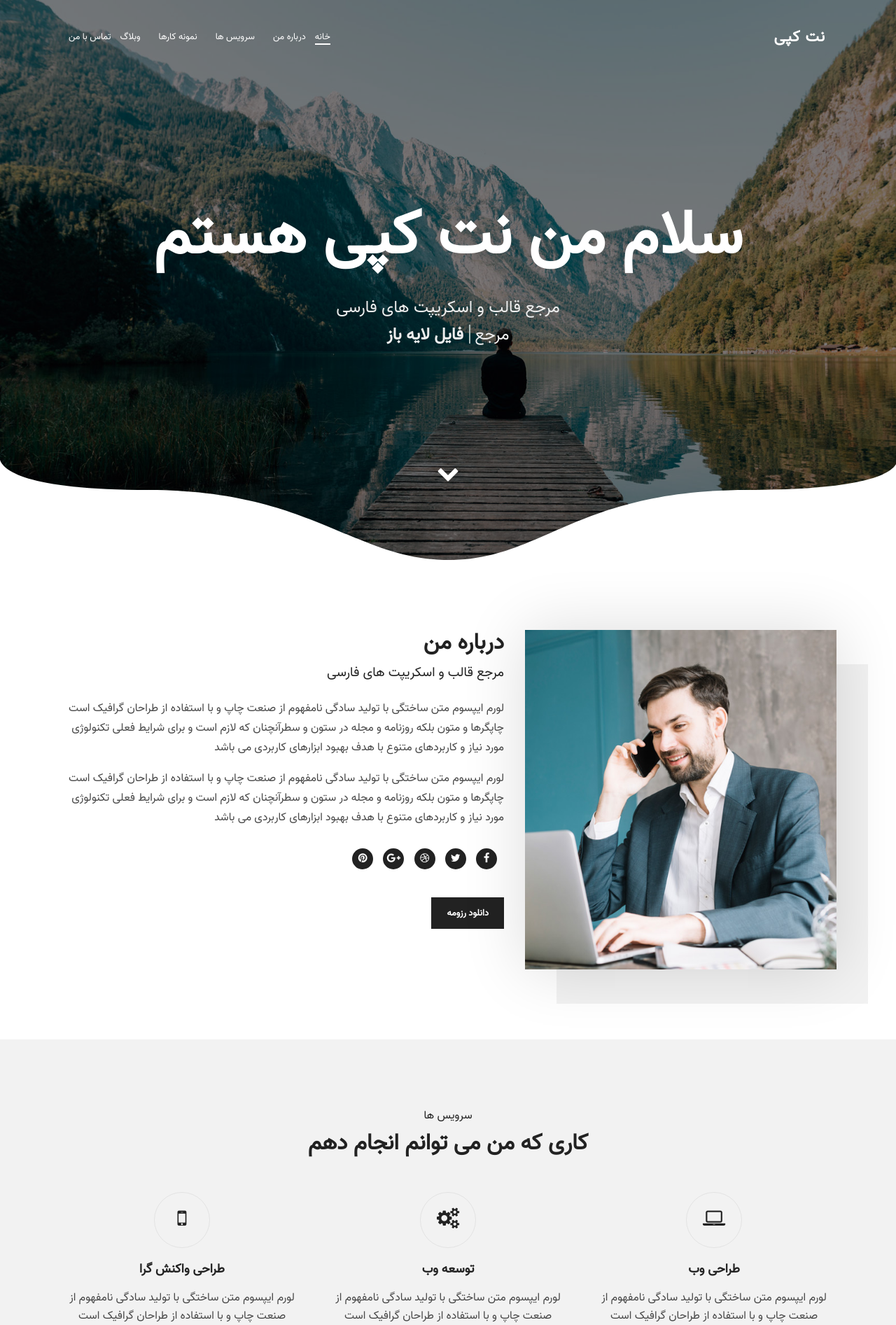
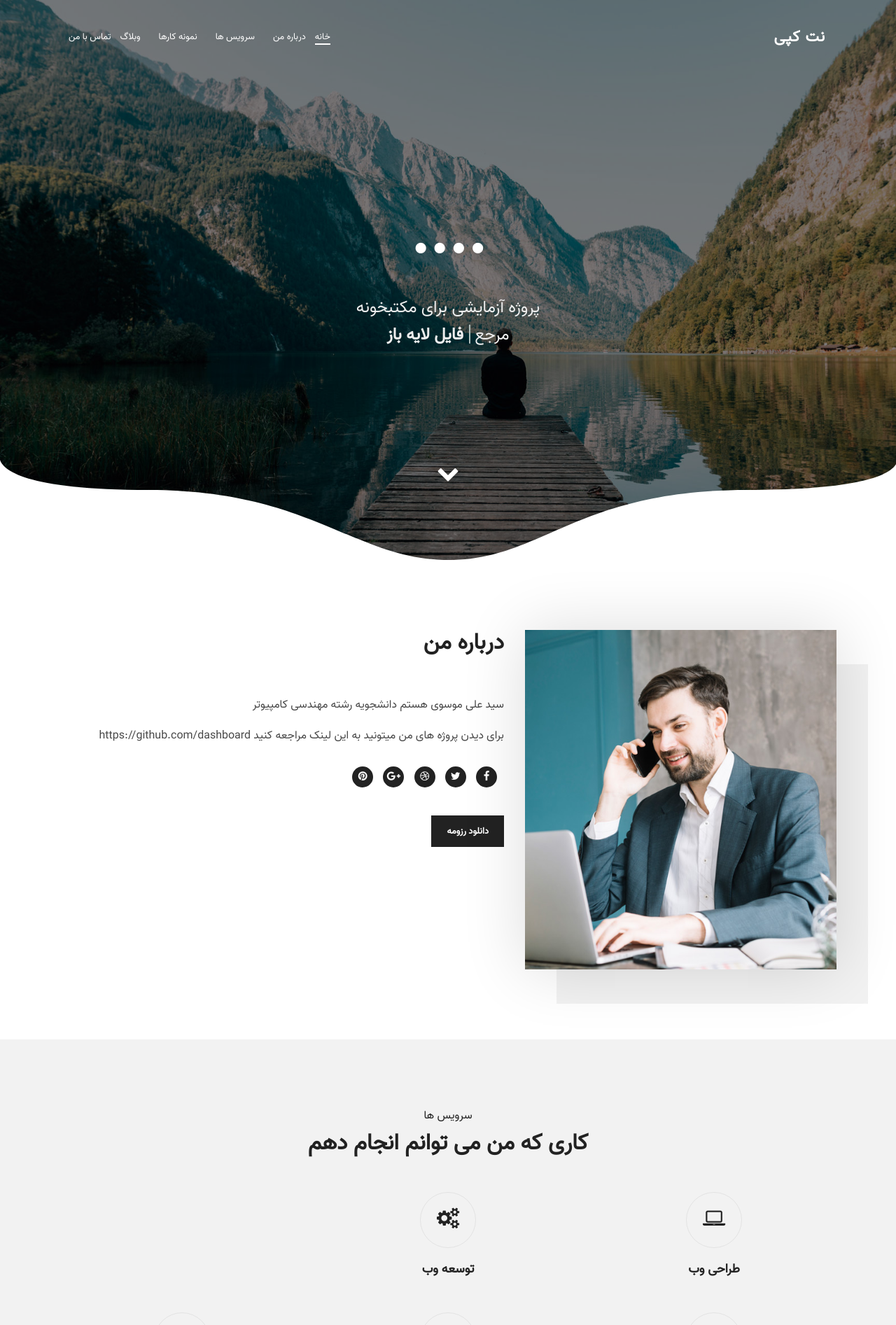
Before and after one commit to alimoosavi2006/Building-a-Resume-Website-with-Django-Maktabkhooneh-Exercise-, a Django app: page / in a window 1280 px wide. Shown: the top 1893 px of the page at 70% size. Run offline with Django 5.2, Linux system fonts and the light colour scheme; some libraries are stand-ins or nearby versions.

Commit message:
Extras
Remove extra items and make changes

```diff
--- a/templates/APP/index.html
+++ b/templates/APP/index.html
@@ -86,9 +86,9 @@
         data-stellar-background-ratio=".7" data-scroll-index="0">
         <!--Banner Content-->
         <div class="banner-caption">
-            <h1>سلام من نت کپی هستم</h1>
+            <h1>....</h1>
             <p class="cd-headline clip mt-30">
-                <span>مرجع قالب و اسکریپت های فارسی</span><br>
+                <span>پروژه آزمایشی برای مکتبخونه</span><br>
                 <span class="blc">مرجع</span>
                 <span class="cd-words-wrapper">
                     <b class="is-visible">قالب فارسی</b>
@@ -124,14 +124,16 @@
                     <div class="about-content">
                         <div class="about-heading">
                             <h2>درباره من</h2>
-                            <span>مرجع قالب و اسکریپت های فارسی</span>
+                            <span></span>
                         </div>
-                        <p>لورم ایپسوم متن ساختگی با تولید سادگی نامفهوم از صنعت چاپ و با استفاده از طراحان گرافیک است
-                            چاپگرها و متون بلکه روزنامه و مجله در ستون و سطرآنچنان که لازم است و برای شرایط فعلی
-                            تکنولوژی مورد نیاز و کاربردهای متنوع با هدف بهبود ابزارهای کاربردی می باشد </p>
-                        <p>لورم ایپسوم متن ساختگی با تولید سادگی نامفهوم از صنعت چاپ و با استفاده از طراحان گرافیک است
-                            چاپگرها و متون بلکه روزنامه و مجله در ستون و سطرآنچنان که لازم است و برای شرایط فعلی
-                            تکنولوژی مورد نیاز و کاربردهای متنوع با هدف بهبود ابزارهای کاربردی می باشد </p>
+                        <p>
+                            سید علی موسوی هستم
+                            دانشجویه رشته مهندسی کامپیوتر
+                        </p>
+                        <p>
+                            برای دیدن پروژه های  من میتونید به این لینک مراجعه کنید
+                            https://github.com/dashboard
+                        </p>
                         <!--About Social Icons-->
                         <div class="social-icons">
                             <a href="#"><i class="fa fa-facebook"></i></a>
@@ -169,8 +171,7 @@
                             <i class="fa fa-laptop"></i>
                         </span>
                         <h4>طراحی وب</h4>
-                        <p>لورم ایپسوم متن ساختگی با تولید سادگی نامفهوم از صنعت چاپ و با استفاده از طراحان گرافیک است
-                        </p>
+
                     </div>
                 </div>
                 <div class="col-md-4">
@@ -180,20 +181,12 @@
                             <i class="fa fa-gears"></i>
                         </span>
                         <h4>توسعه وب</h4>
-                        <p>لورم ایپسوم متن ساختگی با تولید سادگی نامفهوم از صنعت چاپ و با استفاده از طراحان گرافیک است
-                        </p>
+
                     </div>
                 </div>
                 <div class="col-md-4">
                     <!--Service Item-->
-                    <div class="service-item">
-                        <span class="icon">
-                            <i class="fa fa-mobile"></i>
-                        </span>
-                        <h4>طراحی واکنش گرا</h4>
-                        <p>لورم ایپسوم متن ساختگی با تولید سادگی نامفهوم از صنعت چاپ و با استفاده از طراحان گرافیک است
-                        </p>
-                    </div>
+
                 </div>
                 <div class="col-md-4">
                     <!--Service Item-->
@@ -202,8 +195,7 @@
                             <i class="fa fa-rocket"></i>
                         </span>
                         <h4>برندسازی</h4>
-                        <p>لورم ایپسوم متن ساختگی با تولید سادگی نامفهوم از صنعت چاپ و با استفاده از طراحان گرافیک است
-                        </p>
+
                     </div>
                 </div>
                 <div class="col-md-4">
@@ -213,7 +205,6 @@
                             <i class="fa fa-pencil"></i>
                         </span>
                         <h4>طراحی خلاقانه</h4>
-                        <p>لورم ایپسوم متن ساختگی با تولید سادگی نامفهوم از صنعت چاپ و با استفاده از طراحان گرافیک است
                         </p>
                     </div>
                 </div>
@@ -224,7 +215,6 @@
                             <i class="fa fa-support"></i>
                         </span>
                         <h4>پشتیبانی</h4>
-                        <p>لورم ایپسوم متن ساختگی با تولید سادگی نامفهوم از صنعت چاپ و با استفاده از طراحان گرافیک است
                         </p>
                     </div>
                 </div>
@@ -515,50 +505,7 @@
     <!--Blog Section End-->
 
     <!--Testimonials Section Start-->
-    <section class="testimonials pt-100 pb-100"
-        style="background-image: url('{% static 'images/background/testimonials-bg.jpg' %}')">
-        <div class="container">
-            <div class="row">
-                <div class="col-lg-10 offset-lg-1">
-                    <div class="owl-carousel owl-theme text-center">
-                        <!--Testimonials Item-->
-                        <div class="testimonial-item">
-                            <div class="author-img">
-                                <img src="{% static 'images/testimonial/img-1.jpg' %}" alt="">
-                            </div>
-                            <h5>آدام همتی</h5>
-                            <span>کارگردان خلاق</span>
-                            <p>لورم ایپسوم متن ساختگی با تولید سادگی نامفهوم از صنعت چاپ و با استفاده از طراحان گرافیک
-                                است چاپگرها و متون بلکه روزنامه و مجله در ستون و سطرآنچنان که لازم است و برای شرایط فعلی
-                                تکنولوژی مورد نیاز و کاربردهای متنوع با هدف بهبود ابزارهای کاربردی می باشد </p>
-                        </div>
-                        <!--Testimonials Item-->
-                        <div class="testimonial-item">
-                            <div class="author-img">
-                                <img src="{% static 'images/testimonial/img-1.jpg' %}" alt="">
-                            </div>
-                            <h5>آدام همتی</h5>
-                            <span>کارگردان خلاق</span>
-                            <p>لورم ایپسوم متن ساختگی با تولید سادگی نامفهوم از صنعت چاپ و با استفاده از طراحان گرافیک
-                                است چاپگرها و متون بلکه روزنامه و مجله در ستون و سطرآنچنان که لازم است و برای شرایط فعلی
-                                تکنولوژی مورد نیاز و کاربردهای متنوع با هدف بهبود ابزارهای کاربردی می باشد </p>
-                        </div>
-                        <!--Testimonials Item-->
-                        <div class="testimonial-item">
-                            <div class="author-img">
-                                <img src="{% static 'images/testimonial/img-1.jpg' %}" alt="">
-                            </div>
-                            <h5>آدام همتی</h5>
-                            <span>کارگردان خلاق</span>
-                            <p>لورم ایپسوم متن ساختگی با تولید سادگی نامفهوم از صنعت چاپ و با استفاده از طراحان گرافیک
-                                است چاپگرها و متون بلکه روزنامه و مجله در ستون و سطرآنچنان که لازم است و برای شرایط فعلی
-                                تکنولوژی مورد نیاز و کاربردهای متنوع با هدف بهبود ابزارهای کاربردی می باشد </p>
-                        </div>
-                    </div>
-                </div>
-            </div>
-        </div>
-    </section>
+
     <!--Testimonials Section End-->
 
     <!--Contact Section Start-->
```
